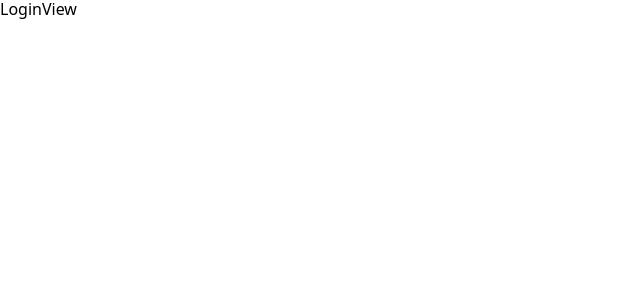
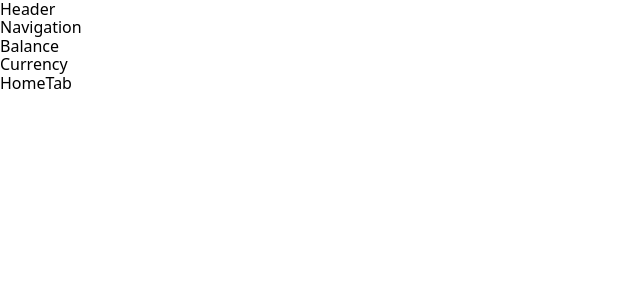
Before and after one commit to Mosandr/wallet-app, a React (Create React App) app: page / in a window 1280 px wide. Before the commit this address led to /login. Shown: the top 300 px of the page, without its empty margins (0-640 px from the left). Built offline with nearby package versions, Linux system fonts and the light colour scheme.

Commit message:
add routes for dashboard depending on devices

```diff
--- a/package.json
+++ b/package.json
@@ -16,6 +16,7 @@
     "react-loader-spinner": "^4.0.0",
     "react-media": "^1.10.0",
     "react-redux": "^7.2.4",
+    "react-responsive": "^9.0.0-beta.3",
     "react-router-dom": "^5.2.0",
     "react-scripts": "4.0.3",
     "redux": "^4.1.1",
--- a/src/components/HomeTab/HomeTab.jsx
+++ b/src/components/HomeTab/HomeTab.jsx
@@ -1,11 +1,18 @@
 // import styles from './HomeTab.module.css'
+import { useMediaQuery } from 'react-responsive';
+import Balance from '../Balance/Balance';
 
 function HomeTab() {
+  const isMobile = useMediaQuery({ query: '(max-width: 767px)' });
+  // const isTabletOrDesktop = useMediaQuery({
+  //   query: '(min-width: 768px)',
+  // });
   return (
-    <div>
-      HomeTab
-    </div>
-  )
+    <>
+      {isMobile && <Balance />}
+      <div>HomeTab</div>
+    </>
+  );
 }
 
-export default HomeTab
+export default HomeTab;
--- a/src/components/Navigation/Navigation.jsx
+++ b/src/components/Navigation/Navigation.jsx
@@ -1,11 +1,12 @@
 // import styles from './Navigation.module.css'
+// import { useMediaQuery } from 'react-responsive';
 
 function Navigation() {
-  return (
-    <div>
-      Navigation
-    </div>
-  )
+  // const isMobile = useMediaQuery({ query: '(max-width: 767px)' });
+  // const isTabletOrDesktop = useMediaQuery({
+  //   query: '(min-width: 768px)',
+  // });
+  return <div>Navigation</div>;
 }
 
-export default Navigation
+export default Navigation;
--- /dev/null
+++ b/src/components/Statistics/Statistics.jsx
@@ -0,0 +1,14 @@
+// import styles from './Statistics.module.css';
+import DiagramTab from '../DiagramTab/DiagramTab';
+import Chart from '../Chart/Chart';
+
+function Statistics() {
+  return (
+    <div>
+      <DiagramTab />
+      <Chart />
+    </div>
+  );
+}
+
+export default Statistics;
--- a/src/components/_routes/PrivateRoute.js
+++ b/src/components/_routes/PrivateRoute.js
@@ -2,13 +2,25 @@ import { Redirect, Route } from 'react-router-dom';
 // import { useSelector } from 'react-redux';
 // import authSelectors from '../../redux/auth/authSelectors';
 
-export default function PrivateRoute({ redirectTo, children, ...routeProps }) {
+export default function PrivateRoute({
+  component: Component,
+  redirectTo,
+  children,
+  ...routeProps
+}) {
   // const isAuthenticated = useSelector(authSelectors.getIsAuthenticated);
-  const isAuthenticated = false;
+  const isAuthenticated = true;
 
   return (
-    <Route {...routeProps}>
-      {isAuthenticated ? children : <Redirect to={redirectTo} />}
-    </Route>
+    <Route
+      {...routeProps}
+      render={props =>
+        isAuthenticated ? (
+          <Component {...props} />
+        ) : (
+          <Redirect to={redirectTo} />
+        )
+      }
+    />
   );
 }
--- a/src/components/_routes/PublicRoute.js
+++ b/src/components/_routes/PublicRoute.js
@@ -2,16 +2,24 @@ import { Redirect, Route } from 'react-router-dom';
 // import { useSelector } from 'react-redux';
 // import authSelectors from '../../redux/auth/authSelectors';
 
-export default function PublicRoute({ redirectTo, children, ...routeProps }) {
+export default function PublicRoute({
+  component: Component,
+  redirectTo,
+  children,
+  ...routeProps
+}) {
   // const isAuthenticated = useSelector(authSelectors.getIsAuthenticated);
-  const isAuthenticated = false;
+  const isAuthenticated = true;
   return (
-    <Route {...routeProps}>
-      {isAuthenticated && routeProps.restricted ? (
-        <Redirect to={redirectTo} />
-      ) : (
-        children
-      )}
-    </Route>
+    <Route
+      {...routeProps}
+      render={props =>
+        isAuthenticated && routeProps.restricted ? (
+          <Redirect to={redirectTo} />
+        ) : (
+          <Component {...props} />
+        )
+      }
+    />
   );
 }
--- a/src/routes.js
+++ b/src/routes.js
@@ -19,7 +19,7 @@ export const routes = [
     path: '/register',
     redirectTo: '/login',
     exact: true,
-    restricted: false,
+    restricted: true,
     component: RegisterView,
     label: 'RegisterView',
   },
@@ -27,7 +27,7 @@ export const routes = [
     isPublic: false,
     path: '/',
     redirectTo: '/login',
-    exact: true,
+    exact: false,
     restricted: false,
     component: DashboardView,
     label: 'DashboardView',
--- a/src/view/DashboardView/DashboardView.jsx
+++ b/src/view/DashboardView/DashboardView.jsx
@@ -1,7 +1,47 @@
 // import styles from "./DashboardView.module.css"
+import { Route, Switch, Redirect } from 'react-router';
+import { useMediaQuery } from 'react-responsive';
+import Header from '../../components/Header/Header';
+import Navigation from '../../components/Navigation/Navigation';
+import Currency from '../../components/Currency/Currency';
+import Balance from '../../components/Balance/Balance';
+import HomeTab from '../../components/HomeTab/HomeTab';
+import Statistics from '../../components/Statistics/Statistics';
 
 function DashboardView() {
-  return <div>Dashboard</div>;
+  const isMobile = useMediaQuery({ query: '(max-width: 767px)' });
+  const isTabletOrDesktop = useMediaQuery({
+    query: '(min-width: 768px)',
+  });
+  return (
+    <>
+      <Header />
+      {isTabletOrDesktop && (
+        <>
+          <aside>
+            <Navigation />
+            <Balance />
+            <Currency />
+          </aside>
+          <Switch>
+            <Route path="/" exact component={HomeTab} />
+            <Route path="/stat" exact component={Statistics} />
+            <Redirect to="/" />
+          </Switch>
+        </>
+      )}
+      {isMobile && (
+        <>
+          <Navigation />
+          <Switch>
+            <Route path="/" exact component={HomeTab} />
+            <Route path="/stat" exact component={Statistics} />
+            <Route path="/currency" exact component={Currency} />
+          </Switch>
+        </>
+      )}
+    </>
+  );
 }
 
 export default DashboardView;
```
Also changed, not shown: src/components/Statistics/Statistics.module.css (added), 1 other file (tests, documents, lock files or other folders).
